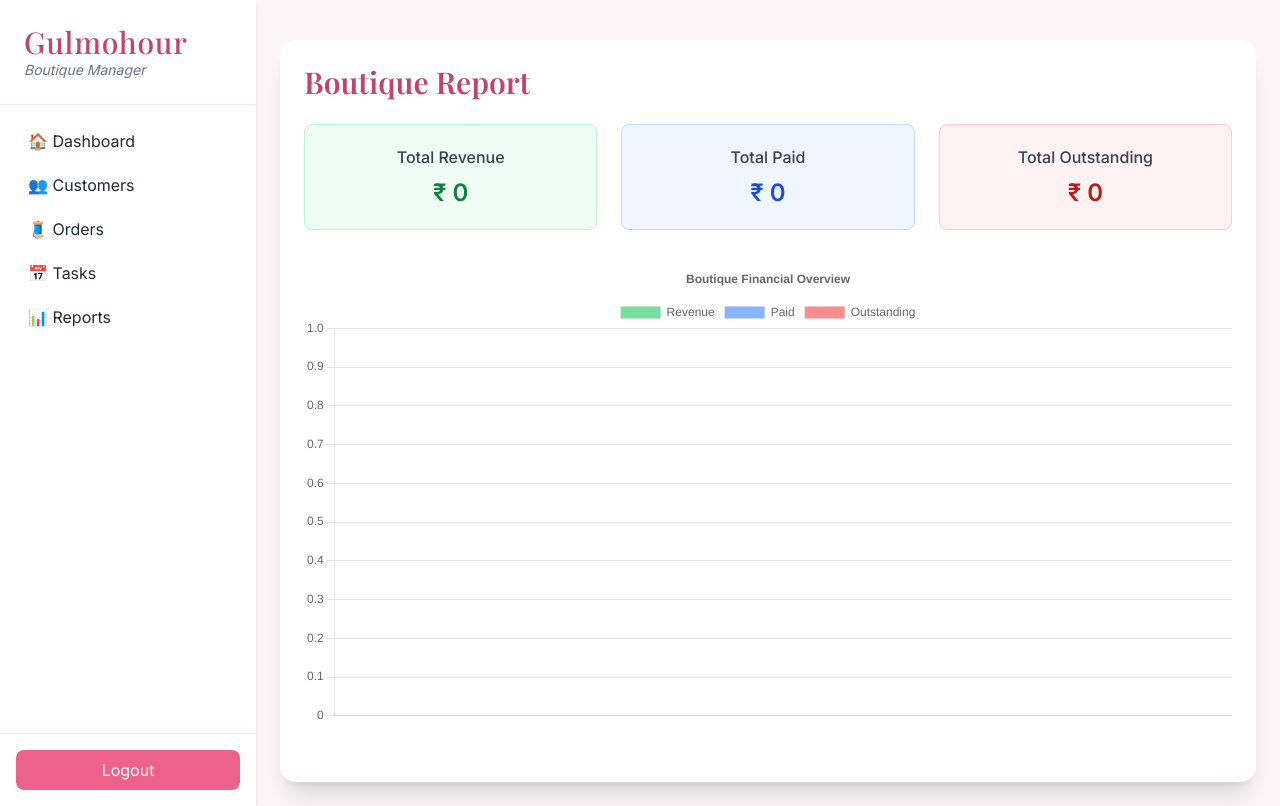
After one commit to sarika0607/GulmohurFashion, a Flask app: page /reports/boutique in a window 1280 px wide. The commit adds this page. Run offline with Flask 3, Linux system fonts and the light colour scheme; data that the repository does not hold is empty; some libraries are stand-ins or nearby versions.

Commit message:
Added reports

```diff
--- a/gulmohour_boutique_app/app.py
+++ b/gulmohour_boutique_app/app.py
@@ -144,7 +144,7 @@ def fetch_all_orders(customer_id=None):
 
     if customer_id:
         query = query.where('customer_id', '==', customer_id)
-        flash(f"Showing orders for customer ID: {customer_id}", 'info')
+        print(f"Showing orders for customer ID: {customer_id}", 'info')
 
 
     try:
@@ -469,7 +469,7 @@ def edit_customer(customer_id):
 
 @app.route('/customer/<customer_id>')
 def view_customer(customer_id):
-    """View customer profile, including measurements and linked orders."""
+    """View customer profile, including measurements, linked orders, and financials."""
     customer = get_customer_by_id(customer_id)
     if not customer:
         flash("Customer not found.", 'error')
@@ -477,7 +477,30 @@ def view_customer(customer_id):
 
     orders = fetch_all_orders(customer_id=customer_id)
 
-    return render_template('view_customer.html', customer=customer, orders=orders)
+    # Compute financials per order and overall for this customer
+    total_revenue = 0
+    total_outstanding = 0
+    for o in orders:
+        price = float(o.get('price', 0))
+        payments = o.get('payments', [])
+        paid_amount = sum([float(p.get('amount', 0)) for p in payments])
+        balance_due = max(price - paid_amount, 0)
+        o['paid_amount'] = paid_amount
+        o['balance_due'] = balance_due
+        total_revenue += paid_amount
+        total_outstanding += balance_due
+
+    customer_financials = {
+        'total_revenue': total_revenue,
+        'total_outstanding': total_outstanding
+    }
+
+    return render_template(
+        'view_customer.html',
+        customer=customer,
+        orders=orders,
+        customer_financials=customer_financials
+    )
 
 
 # --- Order Management ---
@@ -623,6 +646,79 @@ def daily_tasks():
         today=today.strftime('%A, %B %d, %Y')
     )
 
+@app.route('/reports')
+def reports_dashboard():
+    """Show dashboard of all customers with links to their reports."""
+    customers_ref = get_collection_ref('customers')
+    customers = []
+    if customers_ref:
+        for doc in customers_ref.stream():
+            c = doc.to_dict()
+            c['id'] = doc.id
+            customers.append(c)
+    return render_template('reports_dashboard.html', customers=customers)
+
+
+@app.route('/reports/customer/<customer_id>')
+def customer_report(customer_id):
+    """Generate financial report for a single customer."""
+    customer = get_customer_by_id(customer_id)
+    if not customer:
+        flash("Customer not found", "error")
+        return redirect(url_for('reports_dashboard'))
+
+    orders = fetch_all_orders(customer_id=customer_id)
+
+    total_revenue = sum(float(o.get('price', 0)) for o in orders)
+    total_paid = sum(sum(float(p.get('amount', 0)) for p in o.get('payments', [])) for o in orders)
+    total_outstanding = total_revenue - total_paid
+
+    graph_data = {
+        'orders': [o['id'] for o in orders],
+        'revenue': [float(o.get('price', 0)) for o in orders],
+        'paid': [sum(float(p.get('amount', 0)) for p in o.get('payments', [])) for o in orders],
+        'balance': [float(o.get('price', 0)) - sum(float(p.get('amount', 0)) for p in o.get('payments', [])) for o in orders]
+    }
+
+    return render_template('report_customer.html',
+                           customer=customer,
+                           total_revenue=total_revenue,
+                           total_paid=total_paid,
+                           total_outstanding=total_outstanding,
+                           graph_data=graph_data)
+
+
+@app.route('/reports/boutique')
+def boutique_report():
+    """Generate overall boutique financial report."""
+    orders = fetch_all_orders()
+    customers_ref = get_collection_ref('customers')
+
+    total_revenue = sum(float(o.get('price', 0)) for o in orders)
+    total_paid = sum(sum(float(p.get('amount', 0)) for p in o.get('payments', [])) for o in orders)
+    total_outstanding = total_revenue - total_paid
+
+    # Graph data per customer
+    graph_data = {'customers': [], 'revenue': [], 'paid': [], 'balance': []}
+    if customers_ref:
+        for doc in customers_ref.stream():
+            c = doc.to_dict()
+            c_id = doc.id
+            c_orders = fetch_all_orders(customer_id=c_id)
+            c_revenue = sum(float(o.get('price', 0)) for o in c_orders)
+            c_paid = sum(sum(float(p.get('amount', 0)) for p in o.get('payments', [])) for o in c_orders)
+            c_balance = c_revenue - c_paid
+            graph_data['customers'].append(c.get('name', 'Unknown'))
+            graph_data['revenue'].append(c_revenue)
+            graph_data['paid'].append(c_paid)
+            graph_data['balance'].append(c_balance)
+
+    return render_template('report_boutique.html',
+                           total_revenue=total_revenue,
+                           total_paid=total_paid,
+                           total_outstanding=total_outstanding,
+                           graph_data=graph_data)
+
 if __name__ == '__main__':
     # Flask runs only the development server here.
     # In the live environment, an external WSGI server (like gunicorn) will run the app.
--- a/gulmohour_boutique_app/templates/base.html
+++ b/gulmohour_boutique_app/templates/base.html
@@ -44,7 +44,9 @@
         <a href="{{ url_for('customers') }}" class="block py-2 px-3 rounded-lg hover:bg-rosepink-100 {% if request.endpoint == 'customers' %}bg-rosepink-100 text-rosepink-700 font-semibold{% endif %}">👥 Customers</a>
         <a href="{{ url_for('all_orders') }}" class="block py-2 px-3 rounded-lg hover:bg-rosepink-100 {% if request.endpoint == 'all_orders' %}bg-rosepink-100 text-rosepink-700 font-semibold{% endif %}">🧵 Orders</a>
         <a href="{{ url_for('daily_tasks') }}" class="block py-2 px-3 rounded-lg hover:bg-rosepink-100 {% if request.endpoint == 'daily_tasks' %}bg-rosepink-100 text-rosepink-700 font-semibold{% endif %}">📅 Tasks</a>
-        <a href="#" class="block py-2 px-3 rounded-lg hover:bg-rosepink-100">📊 Reports</a>
+        <a href="{{ url_for('reports_dashboard') }}" class="block py-2 px-3 rounded-lg hover:bg-rosepink-100 {% if request.endpoint == 'daily_tasks' %}bg-rosepink-100 text-rosepink-700 font-semibold{% endif %}">📊 Reports</a>
+
+
       </nav>
     </div>
 
--- a/gulmohour_boutique_app/templates/dashboard.html
+++ b/gulmohour_boutique_app/templates/dashboard.html
@@ -46,6 +46,5 @@
         Welcome to <span class="font-serif text-rosepink-700 font-medium">Gulmohour</span>, your boutique management system. You currently have **{{ total_customers or 0 }} customers** and **{{ pending_orders or 0 }} active orders**. Remember to check your <a href="{{ url_for('daily_tasks') }}" class="text-rosepink-600 font-medium hover:underline">Daily Tasks</a> for items due in the next three days!
       </p>
     </div>
-
 </div>
 {% endblock %}
--- /dev/null
+++ b/gulmohour_boutique_app/templates/report_boutique.html
@@ -0,0 +1,66 @@
+{% extends 'base.html' %}
+
+{% block title %}Boutique Report{% endblock %}
+
+{% block content %}
+<div class="max-w-6xl mx-auto p-6 bg-white rounded-2xl shadow-xl mt-4">
+
+  <h2 class="text-3xl font-serif text-rosepink-700 font-bold mb-6">Boutique Report</h2>
+
+  <!-- Financial Summary -->
+  <div class="grid grid-cols-1 md:grid-cols-3 gap-6 mb-8">
+    <div class="bg-green-50 border border-green-200 p-5 rounded-lg text-center">
+      <h4 class="text-gray-700 font-medium mb-2">Total Revenue</h4>
+      <p class="text-2xl font-bold text-green-700">₹ {{ total_revenue }}</p>
+    </div>
+    <div class="bg-blue-50 border border-blue-200 p-5 rounded-lg text-center">
+      <h4 class="text-gray-700 font-medium mb-2">Total Paid</h4>
+      <p class="text-2xl font-bold text-blue-700">₹ {{ total_paid }}</p>
+    </div>
+    <div class="bg-red-50 border border-red-200 p-5 rounded-lg text-center">
+      <h4 class="text-gray-700 font-medium mb-2">Total Outstanding</h4>
+      <p class="text-2xl font-bold text-red-700">₹ {{ total_outstanding }}</p>
+    </div>
+  </div>
+
+  <!-- Charts -->
+  <div class="mb-8">
+    <canvas id="boutiqueChart" class="w-full h-96"></canvas>
+  </div>
+</div>
+
+<script src="https://cdn.jsdelivr.net/npm/chart.js"></script>
+<script>
+const ctx = document.getElementById('boutiqueChart').getContext('2d');
+const boutiqueChart = new Chart(ctx, {
+    type: 'bar',
+    data: {
+        labels: {{ graph_data.customers|tojson }},
+        datasets: [
+            {
+                label: 'Revenue',
+                data: {{ graph_data.revenue|tojson }},
+                backgroundColor: 'rgba(34,197,94,0.6)'
+            },
+            {
+                label: 'Paid',
+                data: {{ graph_data.paid|tojson }},
+                backgroundColor: 'rgba(59,130,246,0.6)'
+            },
+            {
+                label: 'Outstanding',
+                data: {{ graph_data.balance|tojson }},
+                backgroundColor: 'rgba(239,68,68,0.6)'
+            }
+        ]
+    },
+    options: {
+        responsive: true,
+        plugins: {
+            legend: { position: 'top' },
+            title: { display: true, text: 'Boutique Financial Overview' }
+        }
+    }
+});
+</script>
+{% endblock %}
```
Also changed, not shown: gulmohour_boutique_app/templates/report_customer.html (added, +94 -0 lines), gulmohour_boutique_app/templates/reports_dashboard.html (added, +31 -0 lines), gulmohour_boutique_app/templates/view_customer.html (+27 -2 lines).
